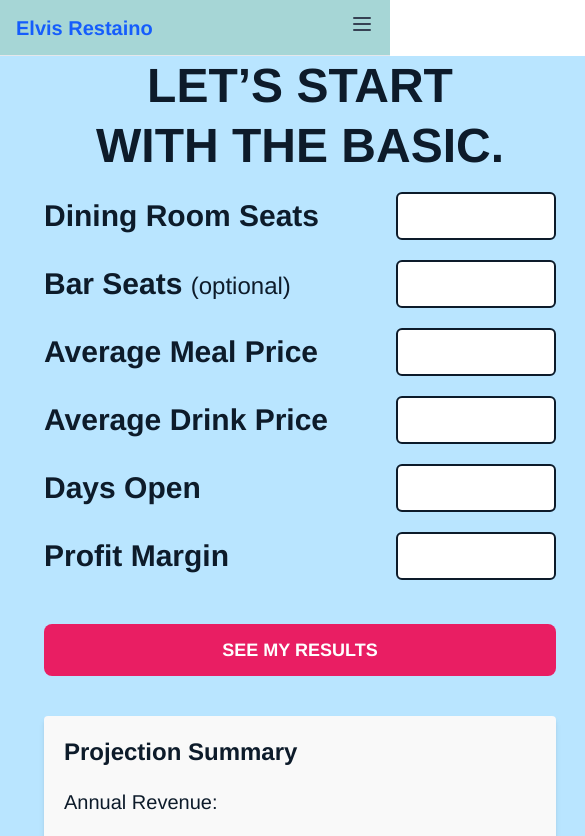
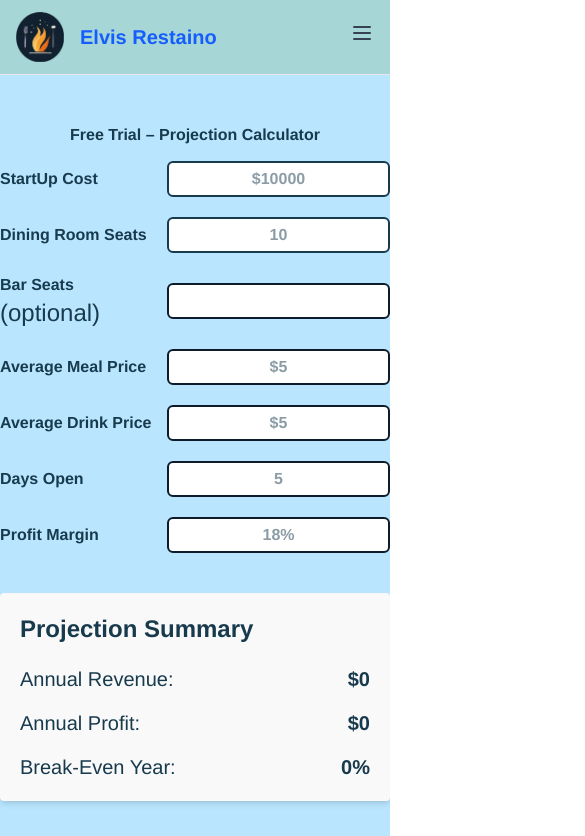
Before and after one commit to pwithsug/restaRevenueCalc, a Next.js app: page /free in a window 390 px wide. Shown: the top 836 px of the page, 585 px wide, since content can reach past the window. Built offline with nearby package versions, Linux system fonts and the light colour scheme.

Commit message:
first check

```diff
--- a/src/app/free/page.js
+++ b/src/app/free/page.js
@@ -5,6 +5,7 @@
 
 const Free = () => {
   const router = useRouter();
+  const [startupCost, setStartupCost] = useState("");
   const [diningRoomSeats, setDiningRoomSeats] = useState("");
   const [barSeats, setBarSeats] = useState("");
   const [avDPrice, setAvDPrice] = useState("");
@@ -12,6 +13,12 @@
   const [daysOpen, setDaysOpen] = useState("");
   const [profitMargin, setProfitMargin] = useState("");
 
+  const changeStartupCost = (e) => {
+    let input = e.target.value.replace(/$/g, "");
+    input = input.replace(/[^\d]/g, "");
+
+    setStartupCost(input);
+  };
   const changeAvDPrice = (e) => {
     let input = e.target.value.replace(/$/g, "");
     input = input.replace(/[^\d]/g, "");
@@ -45,150 +52,157 @@
     setDiningRoomSeats(input);
   };
 
-//   1. Guests per Day
-//  Total Seats × Average Turnover (default 2.5)
-//  2. Daily Revenue
-//  Guests per Day × (Meal Price + Drink Price)
-//  3. Annual Revenue
-//  Daily Revenue × Days Open
-//  4. Profit Estimate
-//  Annual Revenue × Net Margin (default 18%)
-//  5. Break-Even (shown in paid tiers)
-//  Startup Cost ÷ Annual Profit
   const guestsPerDay = () => {
-    return parseInt(diningRoomSeats) * 2.5;
+    return parseFloat(diningRoomSeats).toFixed(2);
   };
   const dailyrevenue = () => {
-    return guestsPerDay() * (parseInt(avMPrice) + parseInt(avDPrice));
+    return (guestsPerDay() * (parseInt(avMPrice) + parseInt(avDPrice))).toFixed(2);
   };
   const annualRevenue = () => {
-    return dailyrevenue() * parseInt(daysOpen);
+    return (dailyrevenue() * parseInt(daysOpen)).toFixed(2);
   };
   const profitEstimate = () => {
-    return annualRevenue() * (parseInt(profitMargin) / 100);
+    return (annualRevenue() * (parseInt(profitMargin) / 100)).toFixed(2);
   };
   const breakEven = () => {
-    return profitEstimate() !== NaN && 1 / profitEstimate();
+    return profitEstimate() !== NaN && (startupCost / profitEstimate()).toFixed(2);
   };
-
   return (
-    <div className="min-h-screen min-w-[600px] flex items-center justify-center bg-[#b9e5ff] ">
-      <div className="w-full max-w-lg bg-transparent">
+    <div className="min-h-screen flex items-center justify-center bg-[#b9e5ff] ">
+      <div className="w-full 2xl:max-w-xl: xl:max-w-lg lg:max-w-md md:max-w-sm sm:max-w-sm bg-transparent">
         {/* Title */}
-        <h1 className="text-5xl font-extrabold text-center text-[#0d1b2a] mb-4 leading-tight">
-          LET’S START <br /> WITH THE BASIC.
+        <h1 className="xl:text-4xl lg:text-4xl sm:text-3xl xl:py-20 sm:py-10 font-extrabold text-center text-dark mb-4 leading-tight">
+        Free Trial – Projection Calculator
         </h1>
 
         {/* Form */}
-        <form className="flex flex-col gap-5 text-3xl">
+        <form className="flex flex-col gap-5 2xl:text-3xl lg:text-2xl sm:text-xl">
+        <div className="flex justify-between items-center ">
+            <label className="font-semibold text-dark ">
+              StartUp Cost
+            </label>
+            <input
+              type="text"
+              value={startupCost? `$${startupCost}` : ""}
+              placeholder="$10000"
+              onChange={changeStartupCost}
+              className="lg:w-40 sm:w-30 border-2 border-dark bg-white text-dark font-bold rounded-md text-center py-1
+              focus:outline-none"
+            />
+          </div>
           <div className="flex justify-between items-center ">
-            <label className="font-semibold text-[#0d1b2a] ">
+            <label className="font-semibold text-dark ">
               Dining Room Seats
             </label>
             <input
               type="text"
               value={diningRoomSeats}
+              placeholder="10"
               onChange={changeDiningRoomSeats}
-              className="w-40 border-2 border-[#0d1b2a] bg-white text-[#0d1b2a] font-bold rounded-md text-center py-1
+              className="lg:w-40 sm:w-30 border-2 border-dark bg-white text-dark font-bold rounded-md text-center py-1
               focus:outline-none"
             />
           </div>
 
           <div className="flex justify-between items-center">
-            <label className="font-semibold text-[#0d1b2a]">
+            <label className="font-semibold text-dark">
               Bar Seats <span className="text-2xl font-normal">(optional)</span>
             </label>
             <input
               type="text"
               value={barSeats}
               onChange={changeBarSeats}
-              className="w-40 border-2 border-[#0d1b2a] bg-white text-[#0d1b2a] font-bold rounded-md text-center py-1
+              className="lg:w-40 sm:w-30 border-2 border-[#0d1b2a] bg-white text-dark font-bold rounded-md text-center py-1
               focus:outline-none"
             />
           </div>
 
           <div className="flex justify-between items-center">
-            <label className="font-semibold text-[#0d1b2a]">
+            <label className="font-semibold text-dark">
               Average Meal Price
             </label>
             <input
               type="text"
+              placeholder="$5"
               value={avMPrice ? `$${avMPrice}` : ""}
               onChange={changeAvMPrice}
-              className="w-40 border-2 border-[#0d1b2a] bg-white text-[#0d1b2a] font-bold rounded-md text-center py-1
+              className="lg:w-40 sm:w-30 border-2 border-[#0d1b2a] bg-white text-dark font-bold rounded-md text-center py-1
               focus:outline-none"
             />
           </div>
 
           <div className="flex justify-between items-center">
-            <label className="font-semibold text-[#0d1b2a]">
+            <label className="font-semibold text-dark">
               Average Drink Price
             </label>
             <input
               type="text"
+              placeholder="$5"
               value={avDPrice ? `$${avDPrice}` : ""}
               onChange={changeAvDPrice}
-              className="w-40 border-2 border-[#0d1b2a] bg-white text-[#0d1b2a] font-bold rounded-md text-center py-1
+              className="lg:w-40 sm:w-30 border-2 border-[#0d1b2a] bg-white text-dark font-bold rounded-md text-center py-1
               focus:outline-none"
             />
           </div>
 
           <div className="flex justify-between items-center">
-            <label className="font-semibold text-[#0d1b2a]">Days Open</label>
+            <label className="font-semibold text-dark">Days Open</label>
             <input
               type="text"
+              placeholder="5"
               value={daysOpen}
               onChange={changeDaysOpen}
-              className="w-40 border-2 border-[#0d1b2a] bg-white text-[#0d1b2a] font-bold rounded-md text-center py-1
+              className="lg:w-40 sm:w-30 border-2 border-[#0d1b2a] bg-white text-dark font-bold rounded-md text-center py-1
               focus:outline-none"
             />
           </div>
 
           <div className="flex justify-between items-center">
-            <label className="font-semibold text-[#0d1b2a]">
+            <label className="font-semibold text-dark">
               Profit Margin
             </label>
             <input
               type="text"
+              placeholder="18%"
               value={profitMargin ? `${profitMargin}%` : ""}
               onChange={changeProfitMargin}
-              className="w-40 border-2 border-[#0d1b2a] bg-white text-[#0d1b2a] font-bold rounded-md text-center py-1
+              className="lg:w-40 sm:w-30 border-2 border-[#0d1b2a] bg-white text-dark font-bold rounded-md text-center py-1
               focus:outline-none"
             />
           </div>
 
           {/* Button */}
-          <button
+          {/* <button
             type="button"
             onClick={() => router.push("/results")}
             className="bg-[#e91e63] hover:bg-[#d81b60] text-white text-lg font-bold py-3 rounded-lg mt-6 transition"
           >
             SEE MY RESULTS
-          </button>
-          <div className="bg-[#f9f9f9] p-5 mt-5 rounded text-[#0d1b2a] shadow-md">
+          </button> */}
+          <div className="bg-[#f9f9f9] p-5 mt-5 rounded text-dark shadow-md">
             <h2 className="text-2xl font-bold mb-5">Projection Summary</h2>
 
             <div className="space-y-4">
               <div className="flex justify-between text-xl">
                 <span>Annual Revenue:</span>
-                <span className="font-semibold">{annualRevenue()? `$ ${annualRevenue()}` : ''}</span>
+                <span className="font-semibold">{annualRevenue()!="NaN" ? `$${annualRevenue()}` : '$0'}</span>
               </div>
               <div className="flex justify-between text-xl">
                 <span>Annual Profit:</span>
-                <span className="font-semibold">{profitEstimate() ? `$${profitEstimate()}`:''}</span>
+                <span className="font-semibold">{profitEstimate()!="NaN" ? `$${profitEstimate()}`:'$0'}</span>
               </div>
               <div className="flex justify-between text-xl">
                 <span>Break-Even Year:</span>
-                <span className="font-semibold">{breakEven() ? `$${breakEven()}`:''}</span>
+                <span className="font-semibold">{breakEven()!="NaN" ? `${breakEven()}%`:'0%'}</span>
               </div>
             </div>
           </div>
 
           {/* Link */}
-          <div className="text-center text-2xl text-[#0d1b2a] mt-4">
+          <div className="text-center text-2xl text-dark mt-4">
             Want more options?{" "}
-            <a href="#" className="underline font-semibold">
-              Unlock Premium.
+            <a href="/basic" className="underline font-semibold">
+              Unlock Basic.
             </a>
           </div>
         </form>
--- a/src/app/globals.css
+++ b/src/app/globals.css
@@ -31,20 +31,20 @@
     gap: 2rem;
   }
 }
-/*@media ( min-width: 1024px) {
+@media ( min-width: 1280px) {
   .container {
     display: flex;
     flex-direction: row;
     justify-content: center;
     gap: 2rem;
   }
-}*/
+}
 @media ( min-width: 1024px) {
   .container {
     display: flex;
     flex-direction: row;
     justify-content: center;
-    gap: 2rem;
+    gap:2rem;
   }
 }
 
--- a/src/app/navbar.js
+++ b/src/app/navbar.js
@@ -1,5 +1,7 @@
 "use client";
 import { useState } from "react";
+import Image from "next/image";
+
 
 export const Navbar = () => {
   const [isOpen, setIsOpen] = useState(false);
@@ -7,8 +9,9 @@
   return (
     <nav className="bg-light border-b border-gray-200 px-4 py-3 md:px-8">
       <div className="flex justify-between items-center mx-auto max-w-7xl">
-        <div className="flex items-center">
-          <span className="text-xl font-bold text-blue-600">Elvis Restaino</span>
+        <div className="flex flex-row items-center">
+          <img src="/images/logo.png" alt="Logo" width={48} height={48} />
+          <a href="/" className="text-xl pl-4 font-bold text-blue-600" >Elvis Restaino</a>
         </div>
         <div className="md:hidden">
           <button
```
Also changed, not shown: src/app/page.js (+14 -14 lines), public/images/logo.png (added).
